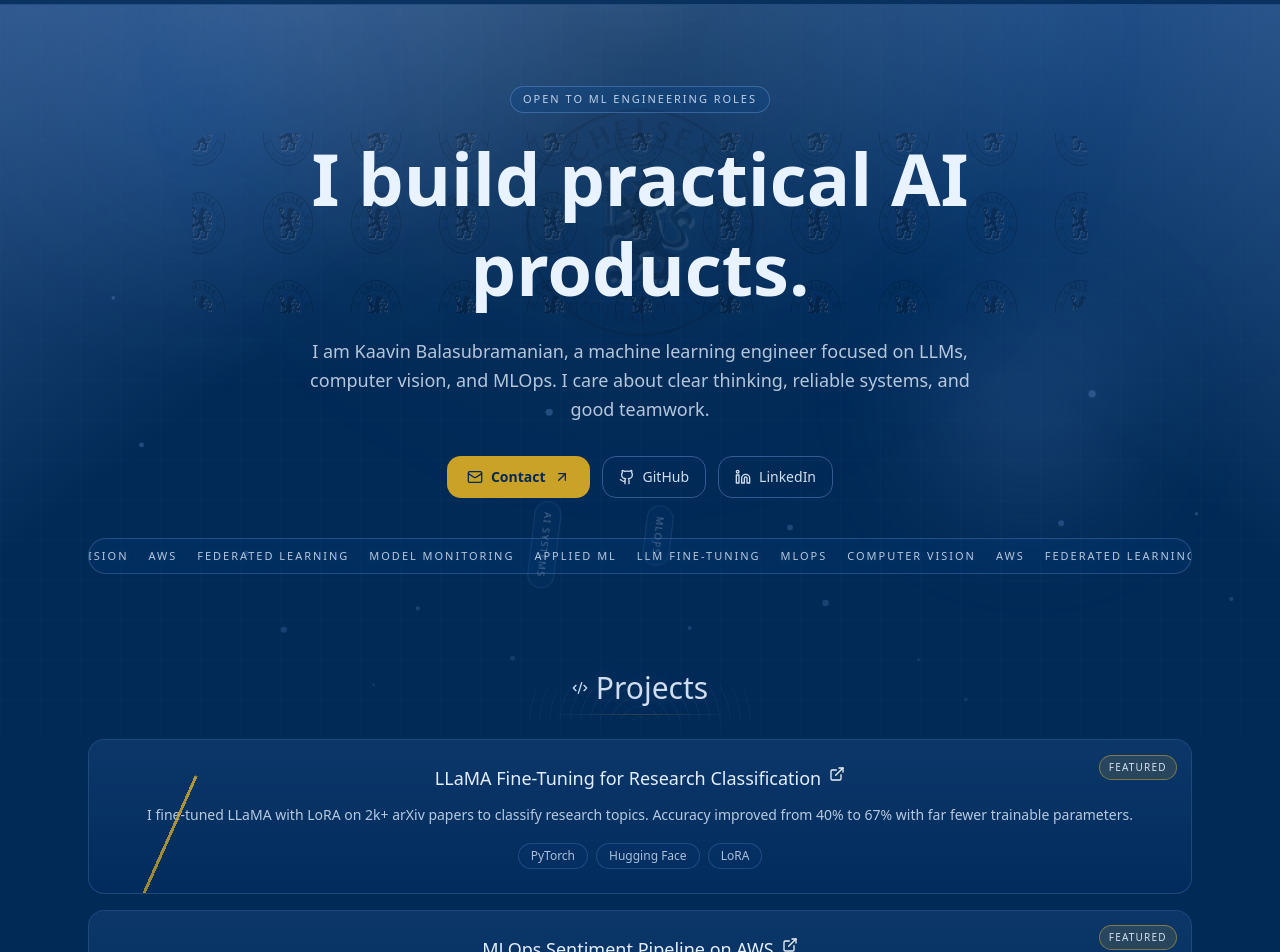
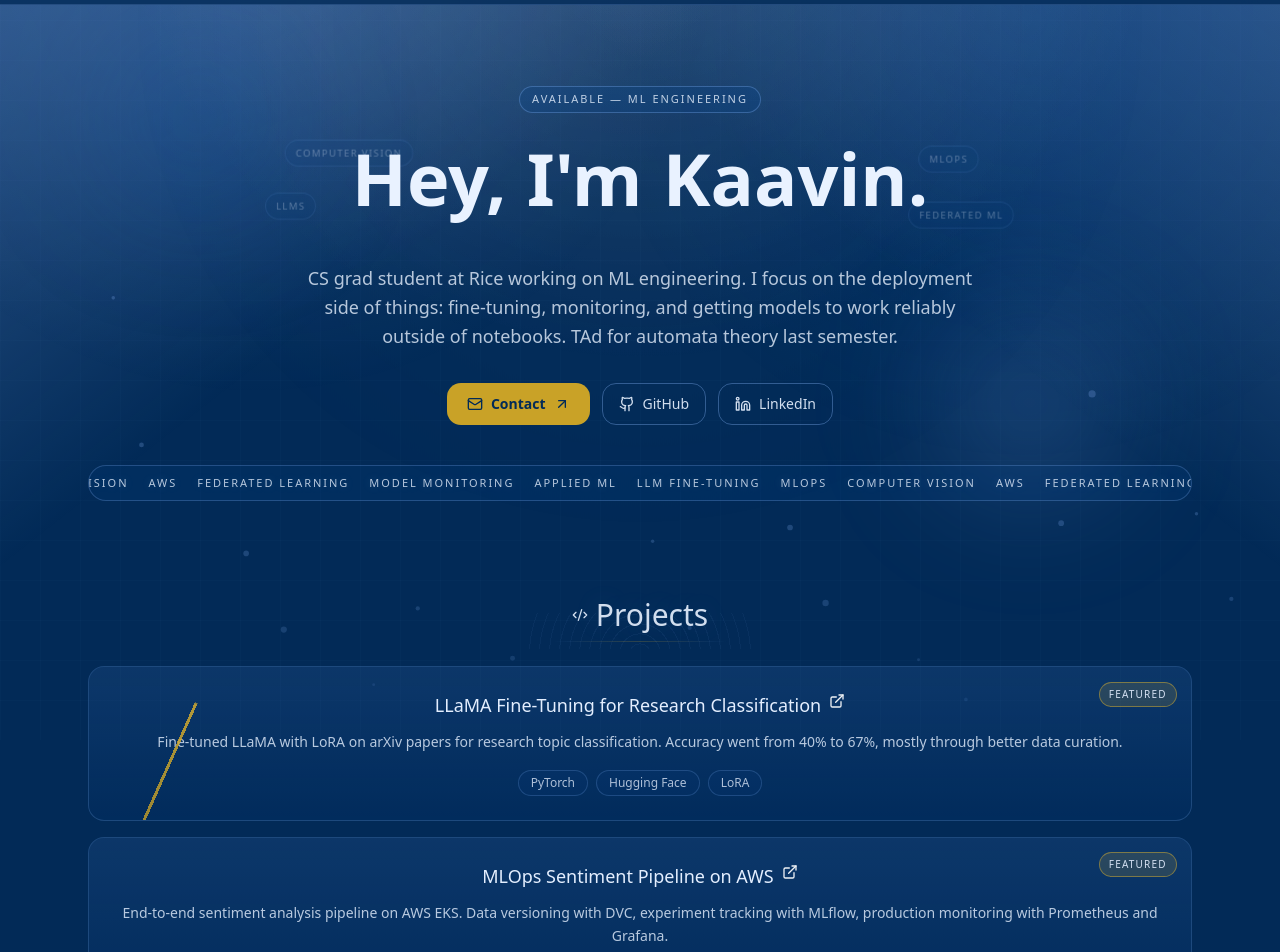
Before and after one commit to KaavinB/Portfolio, a Next.js app: page / in a window 1280 px wide. Shown: the part 60-1012 px from the top of the page. Built offline with nearby package versions, Linux system fonts and the light colour scheme.

Commit message:
Refine hero content and streamline interactive visual effects.
Simplify the custom cursor treatment, update portfolio copy for a more direct tone, and remove extra decorative overlays to keep the page cleaner while preserving the Chelsea-inspired look.

Made-with: Cursor

```diff
--- a/app/globals.css
+++ b/app/globals.css
@@ -295,15 +295,6 @@ section[id] {
     rgba(201, 162, 39, 0.06) 0 12px,
     rgba(201, 162, 39, 0) 12px 24px
   );
-}
-
-.hero-crest-pattern {
-  background-image: url("/chelsea-logo.png");
-  background-repeat: repeat;
-  background-size: 88px 88px;
-  background-position: center;
-  opacity: 0.2;
-  filter: saturate(1.25) contrast(1.05);
 }
 
 .goal-flash {
--- a/app/page.tsx
+++ b/app/page.tsx
@@ -1,7 +1,6 @@
 "use client";
 
 import React, { useEffect, useRef, useState } from "react";
-import Image from "next/image";
 import {
   motion,
   useInView,
@@ -25,9 +24,7 @@ import {
   Mail,
   MapPin,
   Menu,
-  Minus,
   Sparkles,
-  TrendingUp,
   Wrench,
   X,
 } from "lucide-react";
@@ -42,9 +39,9 @@ const navigation = [
 ];
 
 const stats = [
-  { value: "3", label: "IEEE Papers", form: "standout" as const },
-  { value: "2", label: "Internships", form: "steady" as const },
-  { value: "6+", label: "Projects", form: "standout" as const },
+  { value: "3", label: "IEEE Papers" },
+  { value: "2", label: "Internships" },
+  { value: "6+", label: "Projects" },
 ];
 
 const experience = [
@@ -54,7 +51,7 @@ const experience = [
     period: "Aug 2025 - Present",
     location: "Houston, TX",
     description:
-      "I run office hours and support coursework in automata and computability. I help students break down hard problems and write clearer solutions.",
+      "Office hours and grading for a graduate automata theory course. Helping students work through formal proofs is harder to teach than it looks.",
     tags: ["Teaching", "Theory", "Python"],
   },
   {
@@ -63,7 +60,7 @@ const experience = [
     period: "Jan 2024 - Apr 2024",
     location: "Chennai, India",
     description:
-      "I built a face-recognition attendance system for 500+ users, brought inference down to about 0.5s, and shipped a React Native app used in production.",
+      "Built a face-recognition attendance system used by 500+ students on campus. Optimized inference to under 0.5s and shipped a companion React Native app that went to production.",
     tags: ["Computer Vision", "React Native", "OpenCV"],
   },
   {
@@ -72,7 +69,7 @@ const experience = [
     period: "Nov 2023 - Dec 2023",
     location: "Chennai, India",
     description:
-      "I worked on LSTM wind forecasting and improved results by 10% over baseline. I also set up federated training to reduce central server load while keeping data private.",
+      "Built LSTM models for wind energy forecasting, improving on the baseline by around 10%. Also set up a federated training pipeline with Flower to keep raw data local across sites.",
     tags: ["LSTM", "Federated Learning", "Flower"],
   },
 ];
@@ -81,7 +78,7 @@ const projects = [
   {
     title: "LLaMA Fine-Tuning for Research Classification",
     description:
-      "I fine-tuned LLaMA with LoRA on 2k+ arXiv papers to classify research topics. Accuracy improved from 40% to 67% with far fewer trainable parameters.",
+      "Fine-tuned LLaMA with LoRA on arXiv papers for research topic classification. Accuracy went from 40% to 67%, mostly through better data curation.",
     tech: ["PyTorch", "Hugging Face", "LoRA"],
     link: "https://github.com/KaavinB/finetuning_arXiv",
     featured: true,
@@ -89,7 +86,7 @@ const projects = [
   {
     title: "MLOps Sentiment Pipeline on AWS",
     description:
-      "I built a sentiment pipeline on AWS EKS for 50k+ IMDB reviews. It uses MLflow, DVC, and monitoring so experiments are easy to reproduce.",
+      "End-to-end sentiment analysis pipeline on AWS EKS. Data versioning with DVC, experiment tracking with MLflow, production monitoring with Prometheus and Grafana.",
     tech: ["AWS", "Docker", "MLflow", "DVC"],
     link: "https://github.com/KaavinB",
     featured: true,
@@ -97,28 +94,28 @@ const projects = [
   {
     title: "Federated Learning for Wind Prediction",
     description:
-      "I built a federated LSTM setup with Flower for wind prediction. Each client trains locally, so raw data stays private.",
+      "Federated LSTM for wind prediction using Flower. Each node trains locally and only shares model updates, keeping raw data on-site.",
     tech: ["TensorFlow", "Flower", "LSTM"],
     link: "https://github.com/KaavinB/Wind-Prediction-LSTM-Federated-Learning",
   },
   {
     title: "COVID-19 Detection from Chest X-rays",
     description:
-      "I compared a custom CNN and VGG-16 for COVID detection from chest X-rays and documented what worked, what did not, and why.",
+      "Compared a custom CNN and VGG-16 for COVID-19 detection from chest X-rays. VGG-16 outperformed significantly with less training data.",
     tech: ["TensorFlow", "Keras", "CNN"],
     link: "https://github.com/KaavinB/COVID-19-Detection-using-X-ray",
   },
   {
     title: "Face Liveness Detection",
     description:
-      "I trained CNN models for liveness detection to separate real faces from spoof attacks in varied lighting conditions.",
+      "CNN-based liveness detection to distinguish real faces from spoofs. Used heavy augmentation to handle lighting variation across different environments.",
     tech: ["TensorFlow", "OpenCV"],
     link: "https://github.com/KaavinB/face-liveness",
   },
   {
     title: "Realtime Spam Detection",
     description:
-      "I built a real-time spam filter connected to IMAP with live inference and feature logs to track drift over time.",
+      "Real-time spam classifier connected to IMAP. Logs feature distributions over time for drift detection.",
     tech: ["scikit-learn", "TF-IDF", "IMAP"],
     link: "https://github.com/KaavinB/Realtime_Spam_Detection",
   },
@@ -148,19 +145,19 @@ const publications = [
     title: "AI-Powered Attendance System Using Facial Recognition",
     venue: "IEEE Conference, 2024",
     description:
-      "I published a paper on building and deploying a practical facial-recognition attendance pipeline.",
+      "Published from the VIT internship. Covers the system architecture and deployment decisions, including latency optimization and inference placement.",
   },
   {
     title: "Enhancing Drug Repositioning Through Collaborative Metric Learning",
     venue: "IEEE, July 2024",
     description:
-      "I proposed a collaborative metric-learning method for drug-disease prediction and reported better ranking performance on CTD benchmarks.",
+      "Collaborative metric learning for drug-disease association prediction with improved ranking performance on CTD benchmarks.",
   },
   {
     title: "AI Applications in Nutrition & Education",
     venue: "IEEE Conference, 2024",
     description:
-      "I reviewed practical AI use cases in nutrition and education, including deployment and evaluation considerations.",
+      "Survey of applied AI in nutrition and education, with a focus on deployment context and practical evaluation beyond benchmark accuracy.",
   },
 ];
 
@@ -217,22 +214,25 @@ function Reveal({
 function AnimatedHeading({ lines, className }: { lines: string[]; className?: string }) {
   return (
     <h1 className={className}>
-      {lines.map((line, idx) => (
+      {lines.map((line, lineIdx) => (
+        <span key={line} className="block">
+          {line.split(" ").map((word, wordIdx) => (
+            <span key={wordIdx} className="inline-block overflow-hidden mr-[0.28em] last:mr-0">
               <motion.span
-          key={line}
-          initial={{ opacity: 0, y: 26, filter: "blur(8px)" }}
-          animate={{ opacity: 1, y: 0, filter: "blur(0px)" }}
+                initial={{ y: "110%" }}
+                animate={{ y: "0%" }}
                 transition={{
-            delay: 0.22 + idx * 0.14,
-            type: "spring",
-            stiffness: 180,
-            damping: 22,
-            mass: 0.75,
+                  delay: 0.3 + lineIdx * 0.2 + wordIdx * 0.07,
+                  duration: 0.75,
+                  ease: [0.22, 1, 0.36, 1],
                 }}
                 className="block"
               >
-          {line}
+                {word}
               </motion.span>
+            </span>
+          ))}
+        </span>
       ))}
     </h1>
   );
@@ -459,49 +459,45 @@ export default function Portfolio() {
             transition={{ delay: 0.15, duration: 0.5 }}
             className="inline-flex rounded-full border border-[#8db9ff]/30 bg-[#034694]/20 px-3 py-1 text-[11px] uppercase tracking-[0.18em] text-[#e9f2ff]/80"
           >
-            Open to ML engineering roles
+            Available — ML engineering
           </motion.p>
           <div className="relative mx-auto mt-5 max-w-4xl">
-            <div aria-hidden className="hero-crest-pattern pointer-events-none absolute inset-0 -z-20 rounded-3xl" />
-            <motion.div
-              animate={{ rotate: 360 }}
-              transition={{ duration: 24, ease: "linear", repeat: Infinity }}
-              className="pointer-events-none absolute inset-0 -z-10"
+            <div className="pointer-events-none absolute inset-0 -z-10">
+              {[
+                { label: "Computer Vision", pos: "top-[6%] left-[10%]", delay: 1.0 },
+                { label: "MLOps", pos: "top-[12%] right-[12%]", delay: 1.1 },
+                { label: "LLMs", pos: "bottom-[18%] left-[8%]", delay: 1.15 },
+                { label: "Federated ML", pos: "bottom-[10%] right-[8%]", delay: 1.2 },
+              ].map(({ label, pos, delay }) => (
+                <motion.span
+                  key={label}
+                  initial={{ opacity: 0, scale: 0.85, y: 6 }}
+                  animate={{ opacity: 1, scale: 1, y: 0 }}
+                  transition={{ delay, duration: 0.5, ease: [0.22, 1, 0.36, 1] }}
+                  className={`orbit-pill ${pos}`}
                 >
-              <span className="orbit-pill top-[6%] left-[10%]">Vision</span>
-              <span className="orbit-pill top-[12%] right-[12%]">MLOps</span>
-              <span className="orbit-pill bottom-[18%] left-[8%]">LLMs</span>
-              <span className="orbit-pill bottom-[10%] right-[8%]">AI Systems</span>
-            </motion.div>
-            <div className="pointer-events-none absolute inset-0 -z-10 flex items-center justify-center">
-              <div className="relative h-[20rem] w-[20rem] opacity-10 sm:h-[25rem] sm:w-[25rem]">
-                <Image
-                  src="/chelsea-logo.png"
-                  alt="Chelsea-inspired emblem"
-                  fill
-                  className="object-contain drop-shadow-[0_0_40px_rgba(3,70,148,0.45)]"
-                  priority
-                />
-              </div>
+                  {label}
+                </motion.span>
+              ))}
             </div>
             <AnimatedHeading
-              lines={["I build practical AI products."]}
+              lines={["Hey, I'm Kaavin."]}
               className="text-3xl font-semibold leading-tight sm:text-6xl md:text-7xl"
             />
           </div>
           <motion.p
             initial={{ opacity: 0, y: 16 }}
             animate={{ opacity: 1, y: 0 }}
-            transition={{ delay: 0.38, duration: 0.6 }}
+            transition={{ delay: 1.1, duration: 0.6, ease: [0.22, 1, 0.36, 1] }}
             className="mx-auto mt-6 max-w-2xl text-base leading-relaxed text-[#e9f2ff]/78 sm:text-lg"
           >
-            I am Kaavin Balasubramanian, a machine learning engineer focused on LLMs, computer vision, and MLOps. I care about clear thinking, reliable systems, and good teamwork.
+            CS grad student at Rice working on ML engineering. I focus on the deployment side of things: fine-tuning, monitoring, and getting models to work reliably outside of notebooks. TAd for automata theory last semester.
           </motion.p>
 
           <motion.div
             initial={{ opacity: 0, y: 16 }}
             animate={{ opacity: 1, y: 0 }}
-            transition={{ delay: 0.5, duration: 0.6 }}
+            transition={{ delay: 1.3, duration: 0.6, ease: [0.22, 1, 0.36, 1] }}
             className="mt-8 flex flex-wrap justify-center gap-3"
           >
             <motion.a
@@ -571,7 +567,6 @@ export default function Portfolio() {
                 } ${project.featured && idx === 0 ? "captains-armband" : ""} ${project.featured ? "key-play-card" : ""}`}
               >
                 {project.featured && <span className="key-play-badge">Featured</span>}
-                {project.featured && <span className="goal-flash">GOAL</span>}
                 <div className="mb-3 flex items-start justify-center gap-2">
                   <h3 className="text-lg font-medium">{project.title}</h3>
                   <ExternalLink className="text-accent mt-0.5 h-4 w-4 shrink-0" />
@@ -714,7 +709,8 @@ export default function Portfolio() {
           >
             <div>
               <p className="text-meta text-xs uppercase tracking-[0.15em]">Currently available</p>
-              <h2 className="mt-2 text-2xl font-medium sm:text-3xl">Open to machine learning engineering roles.</h2>
+              <h2 className="mt-2 text-2xl font-medium sm:text-3xl">Looking for ML engineering or research roles.</h2>
+              <p className="text-body mt-3 text-sm leading-relaxed">Especially interested in MLOps and LLM systems, but open to most things. Feel free to reach out.</p>
             </div>
             <motion.a
               href="mailto:kaavinb7@gmail.com"
@@ -745,10 +741,6 @@ export default function Portfolio() {
               >
                 <p className="text-3xl font-semibold">{stat.value}</p>
                 <p className="text-meta mt-1 text-xs uppercase tracking-widest">{stat.label}</p>
-                <div className={`matchday-chip ${stat.form === "standout" ? "is-standout" : ""}`}>
-                  {stat.form === "standout" ? <TrendingUp className="h-3.5 w-3.5" /> : <Minus className="h-3.5 w-3.5" />}
-                  <span>{stat.form === "standout" ? "Strong" : "Steady"}</span>
-                </div>
               </motion.div>
             ))}
           </div>
```
Lines whose indentation alone changed are shown as unchanged.
